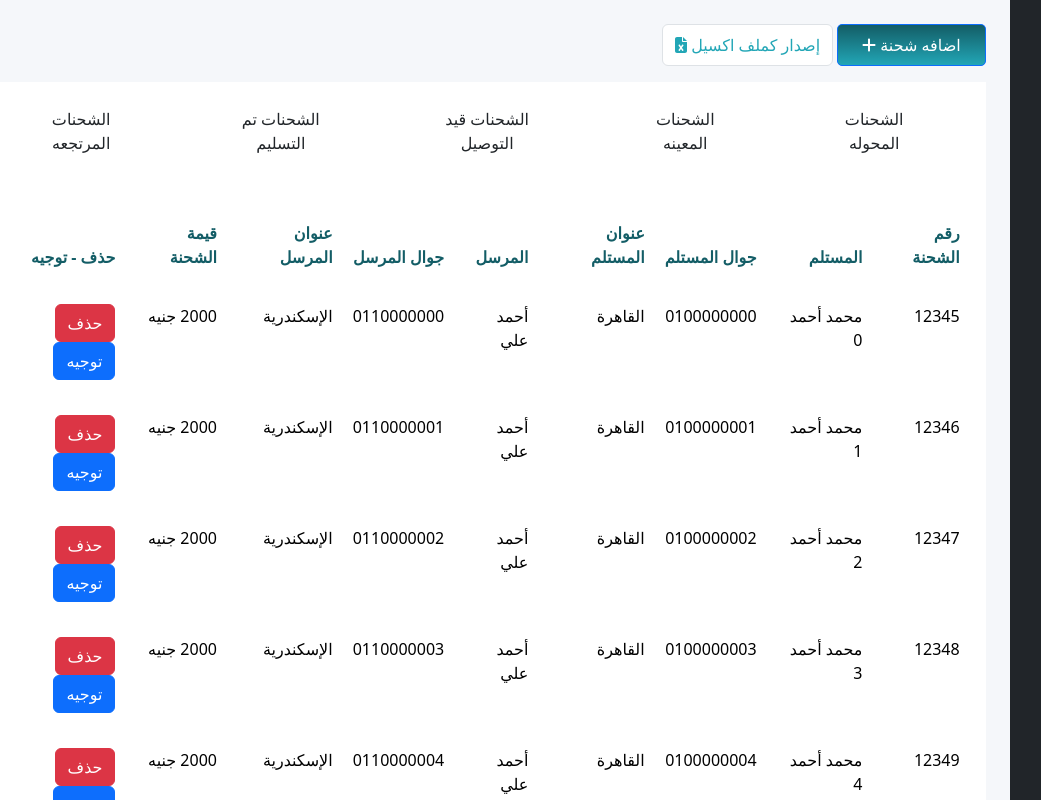
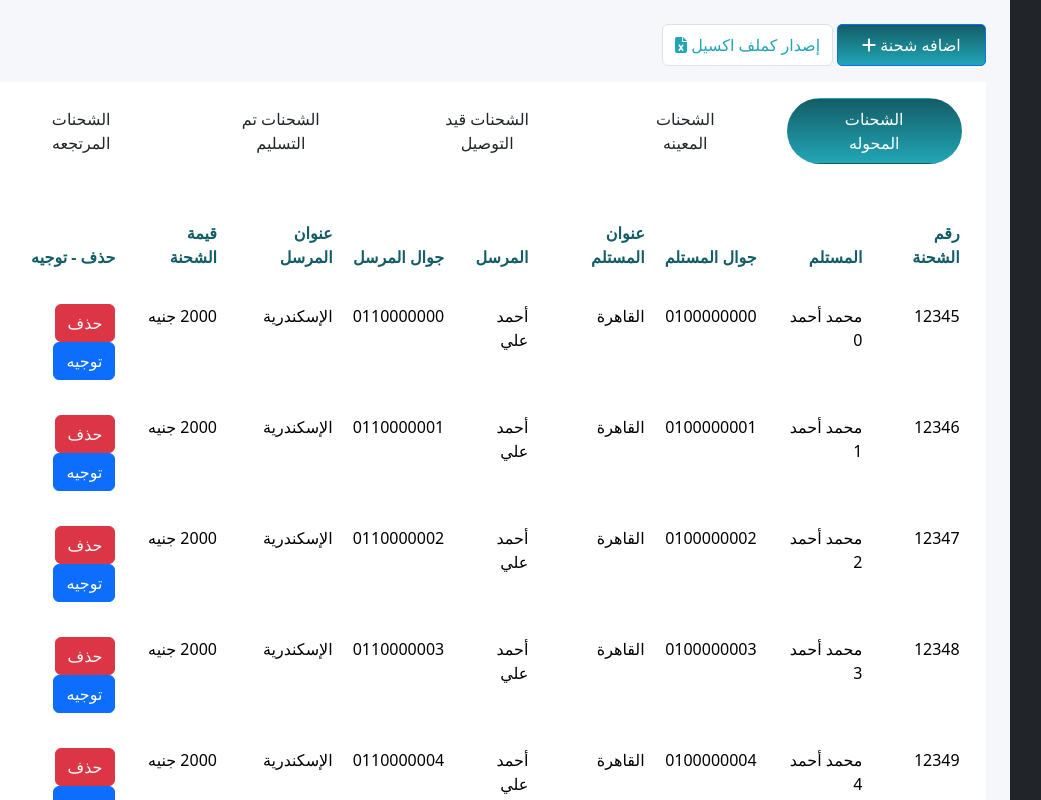
Before and after one commit to YasmeenMohamed1/Dashboard, a React (Create React App) app: page /deliveryShipment in a window 1280 px wide. Shown: the top 800 px of the page, without its empty margins (57-1098 px from the left). Built offline with nearby package versions, Linux system fonts and the light colour scheme.

Commit message:
Update index.css

```diff
--- a/src/index.css
+++ b/src/index.css
@@ -19,6 +19,17 @@ code {
   -webkit-background-clip: text;
   -webkit-text-fill-color: transparent;
 }
+.text-gradientt {
+  background: linear-gradient(to right, #135D66, #22A6B6);
+}
+.active-button {
+  border-radius: 50px !important;
+  background-image: linear-gradient(180deg, #135D66 0%, #22A6B6 100%);
+  color: white !important;
+}
+
+
+
 .alert-overlay {
   position: fixed;
   top: 0;
```
